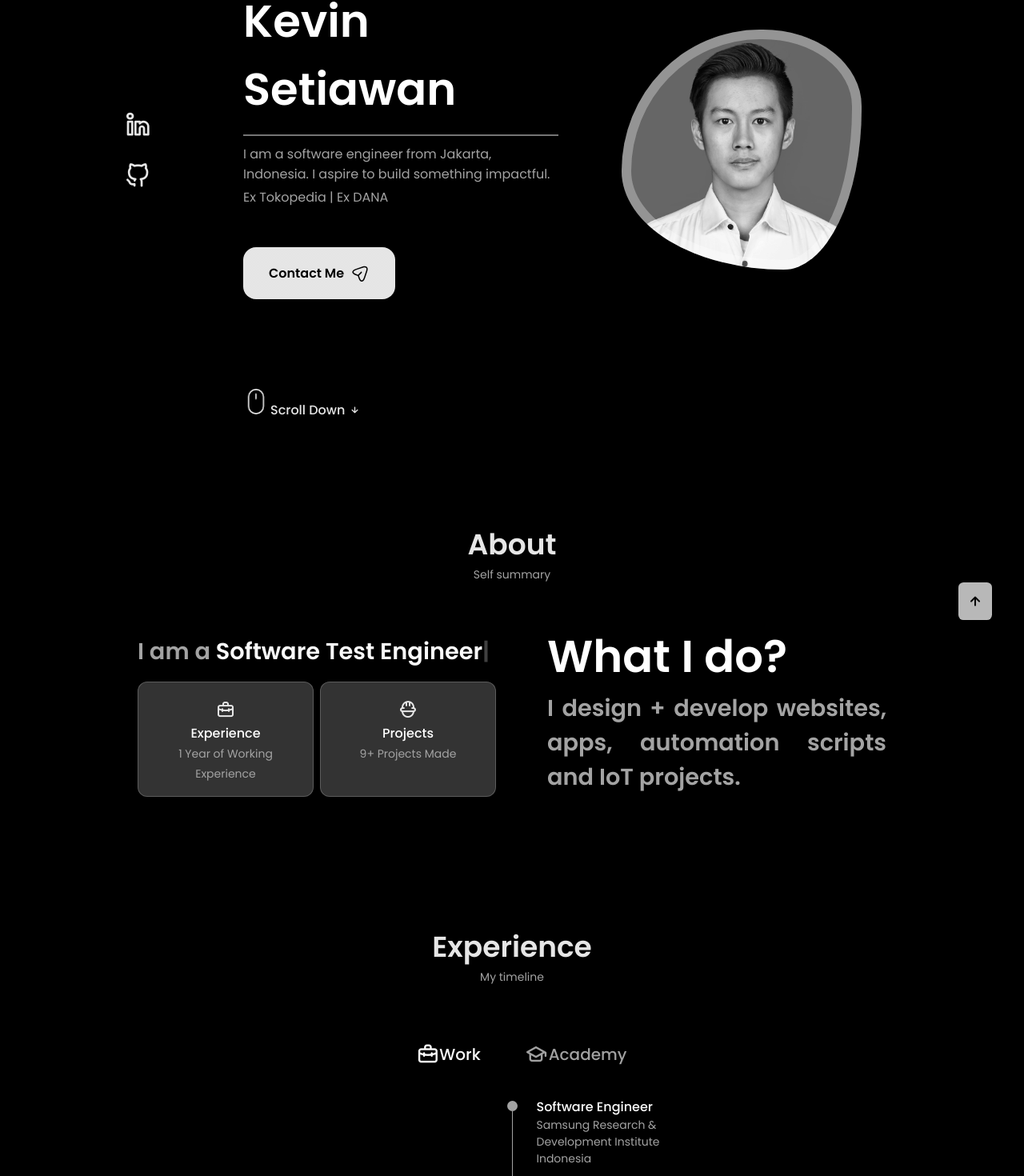
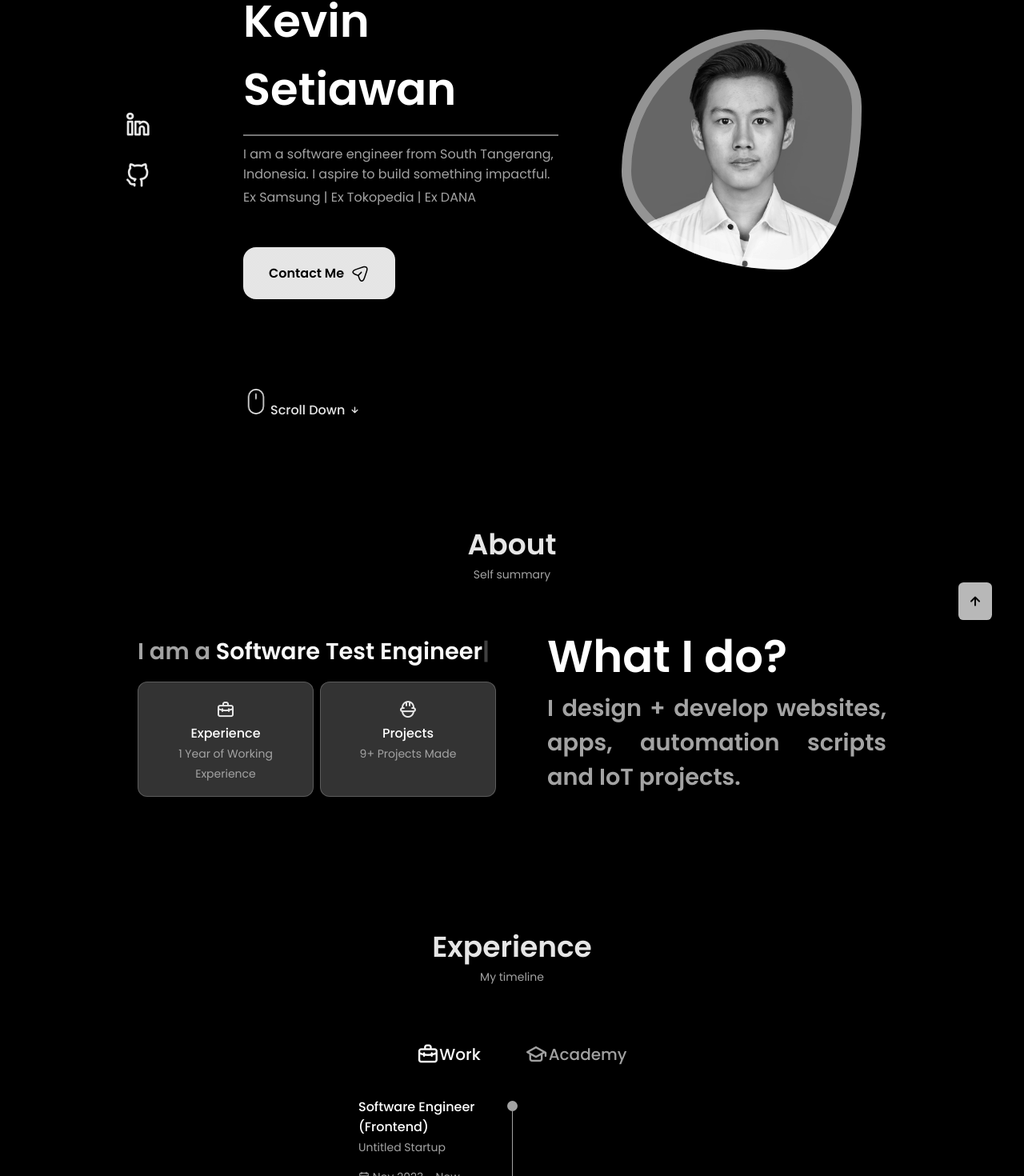
Before and after one commit to kevinwebtest/kevinwebtest.github.io, a React (Create React App) app: page / in a window 1280 px wide. Shown: the part 185-1655 px from the top of the page at 80% size. Built offline with nearby package versions, Linux system fonts and the light colour scheme.

Commit message:
Added bio

```diff
--- a/src/components/home/Data.jsx
+++ b/src/components/home/Data.jsx
@@ -14,10 +14,10 @@ export default function Data() {
 				<div className="text-bottom text-animate">
 					<div className="text-bottom-inside text-animate-inside">
 						<span className="home__description">
-							I am a software engineer from Jakarta, Indonesia. I aspire to build something impactful.
+							I am a software engineer from South Tangerang, Indonesia. I aspire to build something impactful.
 						</span>
 						<span className="home__description">
-							Ex Tokopedia | Ex DANA
+							Ex Samsung | Ex Tokopedia | Ex DANA
 						</span>
 					</div>
 				</div>
--- a/src/components/qualification/Qualification.jsx
+++ b/src/components/qualification/Qualification.jsx
@@ -41,6 +41,21 @@ export default function Qualification() {
                             toggleState===true ? "qualification__content qualification__content-active" : "qualification__content"
                         }
                     >
+                        <div className="qualification__data">
+                            <div>
+                                <h3 className="qualification__title">Software Engineer (Frontend)</h3>
+                                <span className="qualification__subtitle">Untitled Startup</span>
+                                <div className="qualification__calendar">
+                                    <i className="uil uil-calendar-alt"></i> Nov 2023 - Now
+                                </div>
+                            </div>
+
+                            <div>
+                                <span className="qualification__rounder"></span>
+                                <span className="qualification__line"></span>
+                            </div>
+                        </div>
+
                         <div className="qualification__data">
                             <div></div>
                             <div>
```
